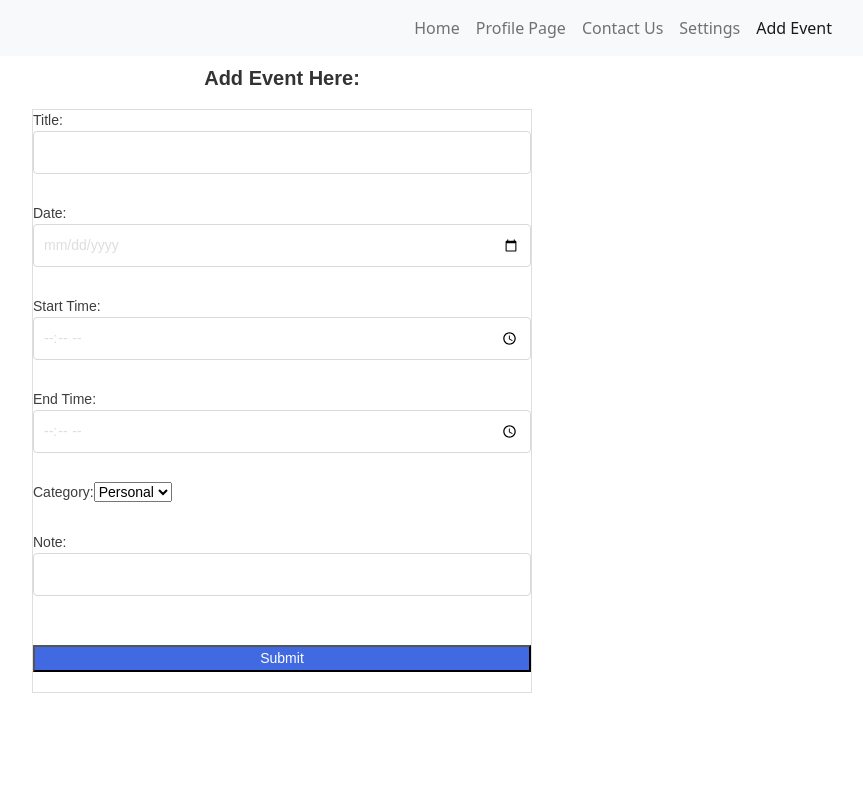
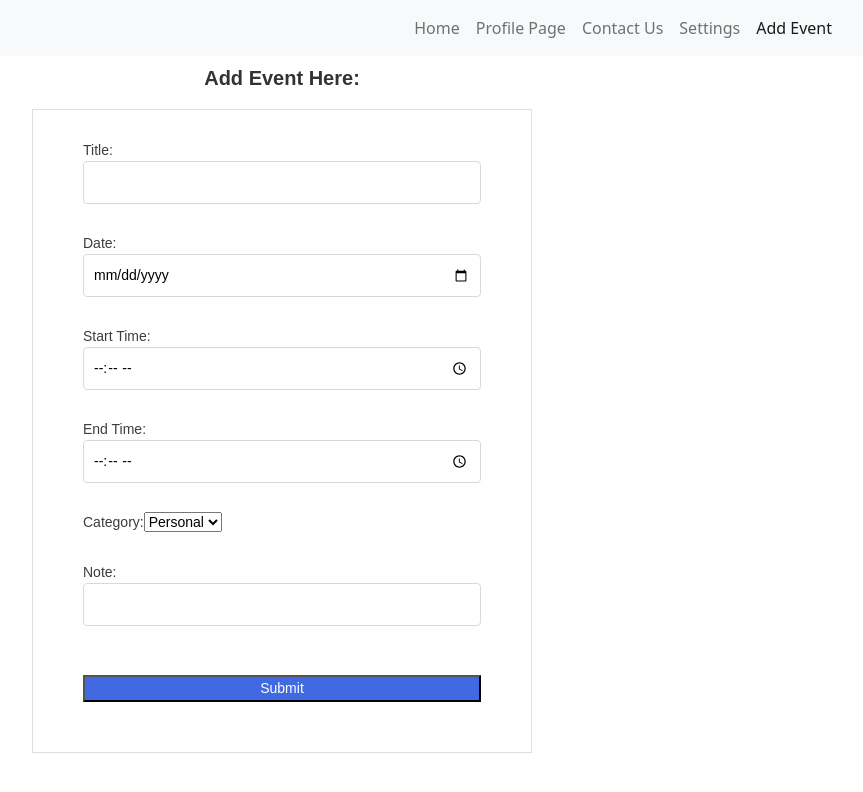
Before and after one commit to asingh19app/TODO-APP, a React (Create React App) app in the folder todo-app/: page /addevent in a window 1280 px wide. Shown: the top 792 px of the page, without its empty margins (358-1221 px from the left). Built offline with nearby package versions, Linux system fonts and the light colour scheme.

Commit message:
Reverted CSS so only change is the h1 color

```diff
--- a/todo-app/src/pages/styles/form.css
+++ b/todo-app/src/pages/styles/form.css
@@ -9,16 +9,17 @@ h1 {
   }
 
   form {
+    background: white;
     border: 1px solid #dedede;
     display: flex;
     flex-direction: column;
     justify-content: space-around;
     margin: 0 auto;
     max-width: 500px;
+    padding: 30px 50px;
   }
 
   input {
-    color: #dedede;
     border: 1px solid #d9d9d9;
     border-radius: 4px;
     box-sizing: border-box;
```
